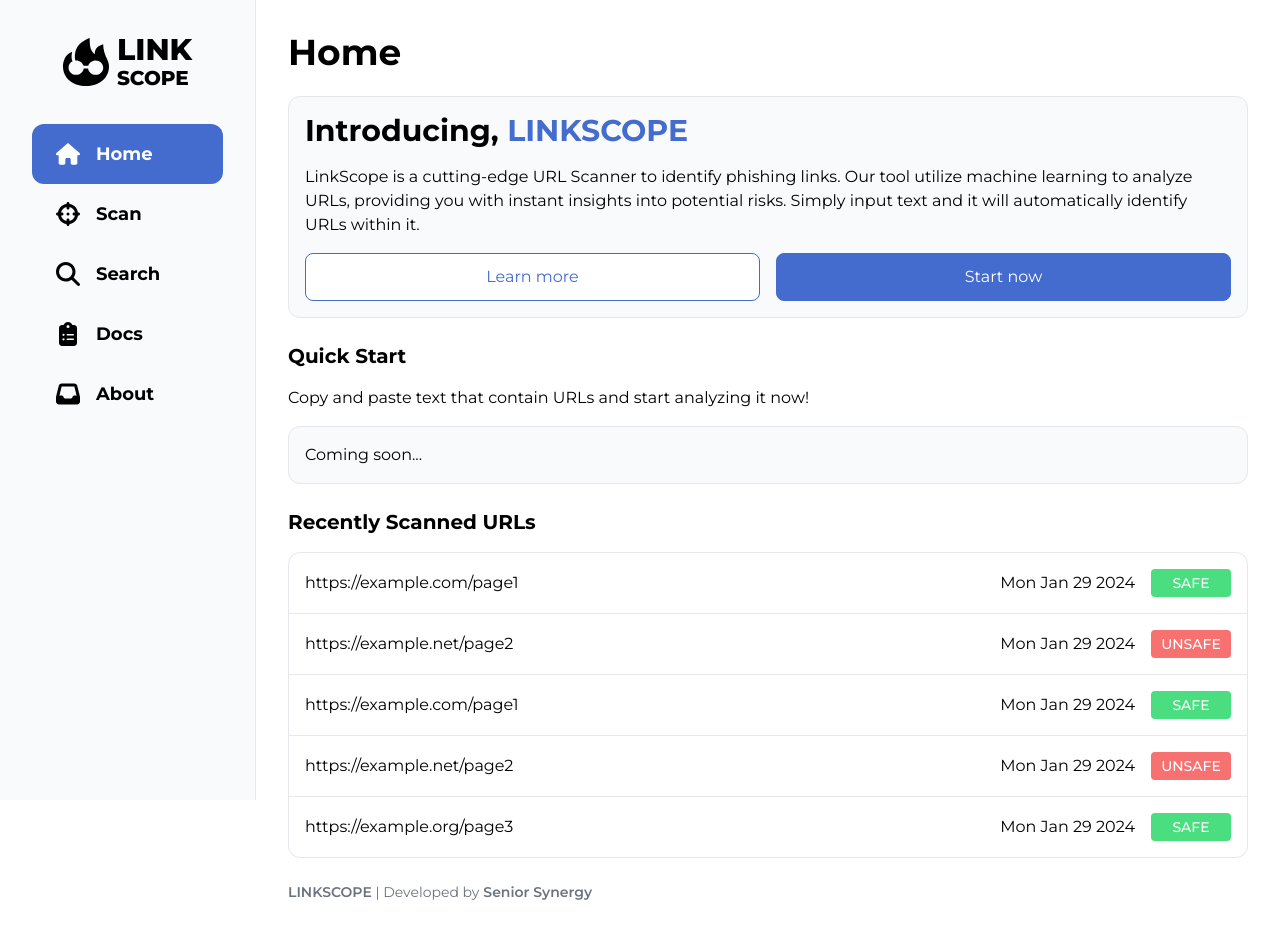
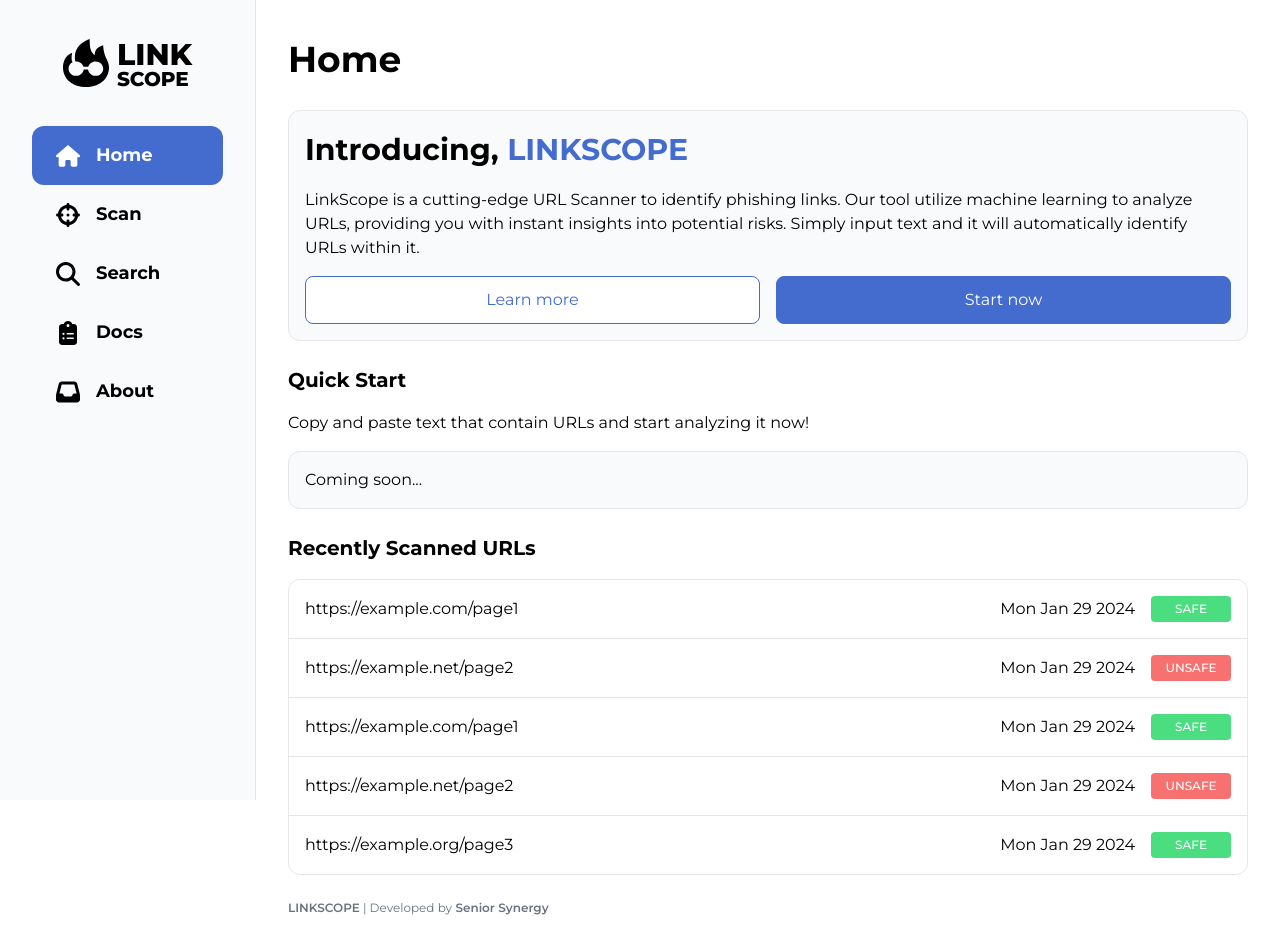
Before and after one commit to Senior-Synergy/linkscope-front, a Next.js app: page / in a window 1280 px wide. Built offline with nearby package versions, Linux system fonts and the light colour scheme.

Commit message:
Update tailwind.config.ts

```diff
--- a/tailwind.config.ts
+++ b/tailwind.config.ts
@@ -10,19 +10,19 @@ const config: Config = {
     extend: {
       colors: {
         // primary
-        'primary': {
-          DEFAULT: '#446CCF',
-          50: '#D6DFF5',
-          100: '#C6D2F0',
-          200: '#A5B9E8',
-          300: '#859FE0',
-          400: '#6486D7',
-          500: '#446CCF',
-          600: '#2D52AE',
-          700: '#213D82',
-          800: '#162855',
-          900: '#0A1328',
-          950: '#050812'
+        primary: {
+          DEFAULT: "#446CCF",
+          50: "#D6DFF5",
+          100: "#C6D2F0",
+          200: "#A5B9E8",
+          300: "#859FE0",
+          400: "#6486D7",
+          500: "#446CCF",
+          600: "#2D52AE",
+          700: "#213D82",
+          800: "#162855",
+          900: "#0A1328",
+          950: "#050812",
         },
 
         // secondary
@@ -51,7 +51,7 @@ const config: Config = {
         text: "#515151",
       },
       boxShadow: {
-        'light': "2px 4px 12px rgba(0,0,0,.08)"
+        light: "2px 4px 12px rgba(0,0,0,.08)",
       },
       keyframes: {
         wiggle: {
@@ -86,6 +86,20 @@ const config: Config = {
           "conic-gradient(from 180deg at 50% 50%, var(--tw-gradient-stops))",
       },
     },
+    fontSize: {
+      sm: "0.75rem",
+      base: "1rem",
+      lg: "1.125rem",
+      xl: "1.25rem",
+      "2xl": "1.5rem",
+      "3xl": "1.875rem",
+      "4xl": "2.25rem",
+      "5xl": "3rem",
+      "6xl": "3.75rem",
+      "7xl": "4.5rem",
+      "8xl": "6rem",
+      "9xl": "8rem",
+    },
   },
   plugins: [],
 };
```
